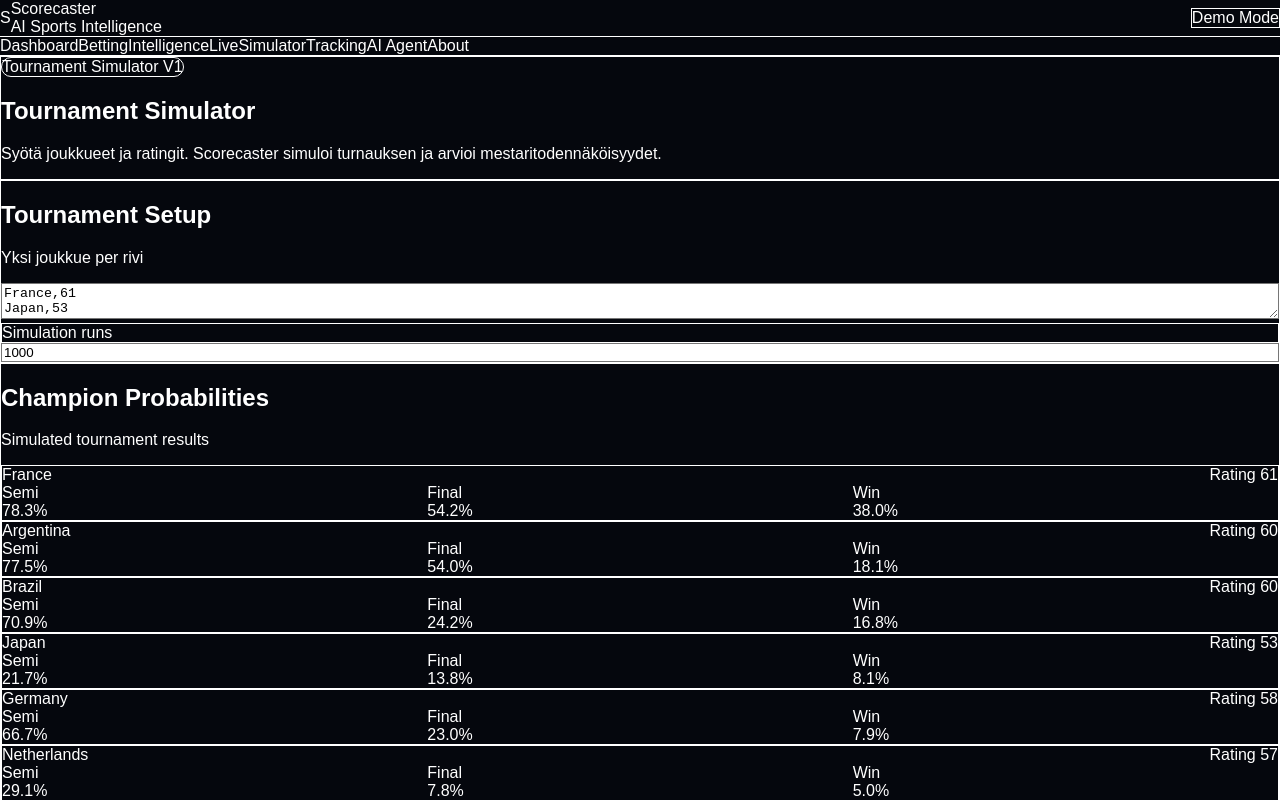
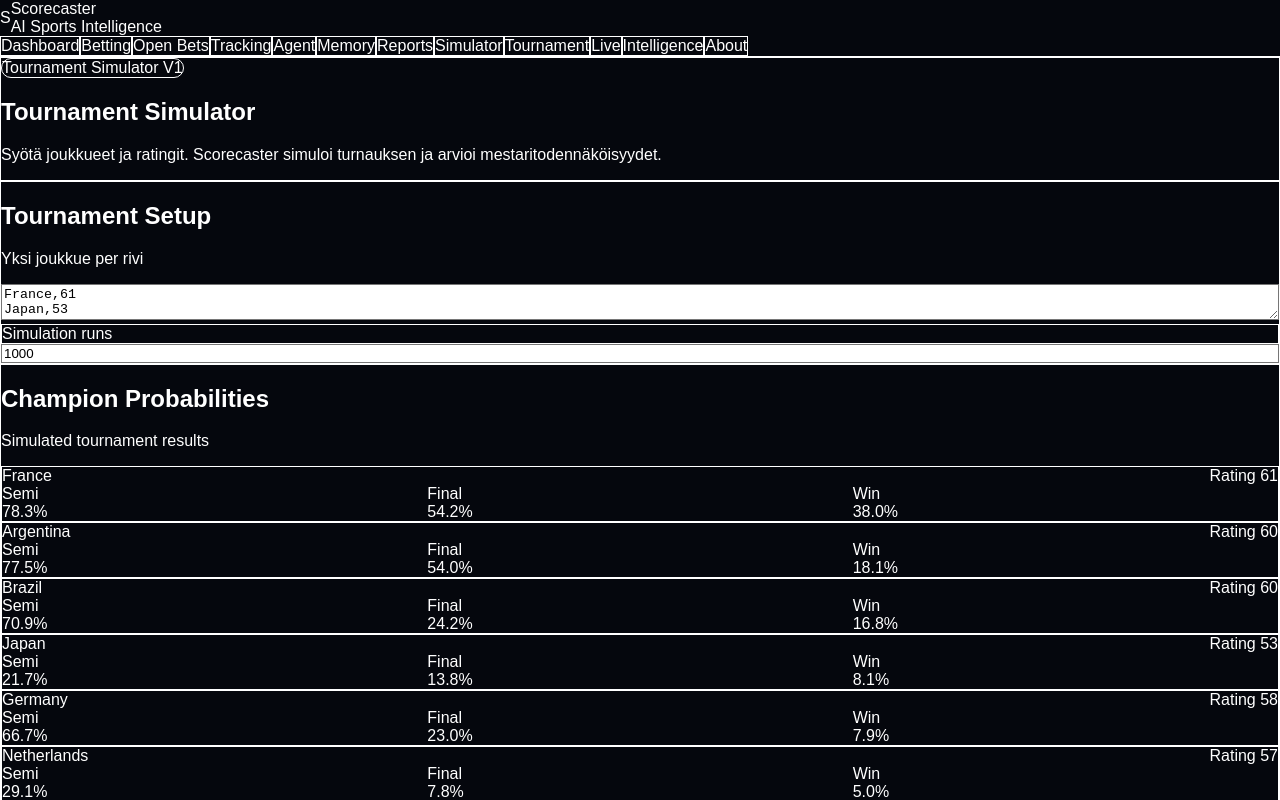
Before and after one commit to vv-glitchhub/scorecaster, a Next.js app: page /tournament in a window 1280 px wide. Shown: the top 800 px of the page. Built offline with nearby package versions, Linux system fonts and the light colour scheme.

Commit message:
Update AppShell.jsx

```diff
--- a/app/components/AppShell.jsx
+++ b/app/components/AppShell.jsx
@@ -3,21 +3,25 @@ import Link from "next/link";
 const navItems = [
   { href: "/", label: "Dashboard" },
   { href: "/betting", label: "Betting" },
+  { href: "/open-bets", label: "Open Bets" },
+  { href: "/tracking", label: "Tracking" },
+  { href: "/agent", label: "Agent" },
+  { href: "/agent-memory", label: "Memory" },
+  { href: "/reports", label: "Reports" },
+  { href: "/simulator", label: "Simulator" },
+  { href: "/tournament", label: "Tournament" },
+  { href: "/live", label: "Live" },
   { href: "/intelligence", label: "Intelligence" },
-  { href: "/live", label: "Live" },
-  { href: "/simulator", label: "Simulator" },
-  { href: "/tracking", label: "Tracking" },
-  { href: "/agent", label: "AI Agent" },
   { href: "/about", label: "About" }
 ];
 
 export default function AppShell({ children }) {
   return (
     <div className="min-h-screen bg-slate-950 text-slate-100">
-      <header className="sticky top-0 z-50 border-b border-white/10 bg-slate-950/90 backdrop-blur-xl">
-        <div className="mx-auto flex max-w-7xl items-center justify-between px-4 py-4">
+      <header className="sticky top-0 z-50 border-b border-white/10 bg-slate-950/90 backdrop-blur">
+        <div className="mx-auto flex max-w-7xl flex-col gap-4 px-4 py-4 lg:flex-row lg:items-center lg:justify-between">
           <Link href="/" className="flex items-center gap-3">
-            <div className="flex h-10 w-10 items-center justify-center rounded-xl bg-emerald-400 font-black text-slate-950">
+            <div className="flex h-10 w-10 items-center justify-center rounded-2xl bg-emerald-400 font-black text-slate-950">
               S
             </div>
 
@@ -31,34 +35,18 @@ export default function AppShell({ children }) {
             </div>
           </Link>
 
-          <nav className="hidden items-center gap-2 xl:flex">
+          <nav className="flex gap-2 overflow-x-auto pb-1 lg:flex-wrap lg:justify-end lg:overflow-visible">
             {navItems.map((item) => (
               <Link
                 key={item.href}
                 href={item.href}
-                className="rounded-xl px-3 py-2 text-sm text-slate-300 hover:bg-white/10 hover:text-white"
+                className="whitespace-nowrap rounded-xl border border-white/10 bg-white/[0.04] px-3 py-2 text-sm font-bold text-slate-300 hover:bg-emerald-400/10 hover:text-emerald-300"
               >
                 {item.label}
               </Link>
             ))}
           </nav>
-
-          <div className="rounded-xl border border-emerald-400/30 bg-emerald-400/10 px-3 py-2 text-sm text-emerald-300">
-            Demo Mode
-          </div>
         </div>
-
-        <nav className="flex gap-2 overflow-x-auto border-t border-white/10 px-4 py-3 xl:hidden">
-          {navItems.map((item) => (
-            <Link
-              key={item.href}
-              href={item.href}
-              className="shrink-0 rounded-xl bg-white/5 px-3 py-2 text-sm text-slate-300 hover:bg-white/10 hover:text-white"
-            >
-              {item.label}
-            </Link>
-          ))}
-        </nav>
       </header>
 
       <main className="mx-auto max-w-7xl px-4 py-6">{children}</main>
```
